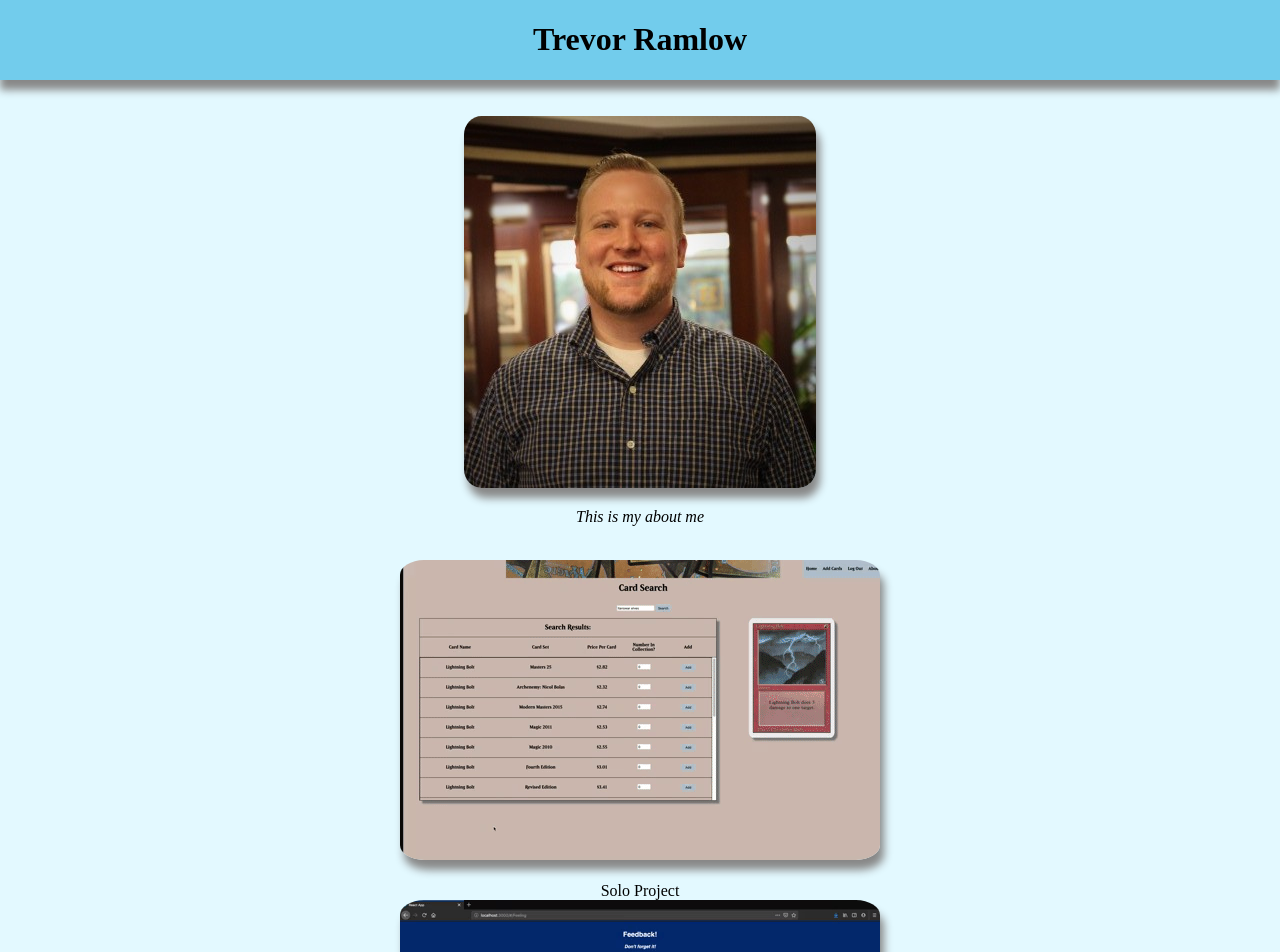
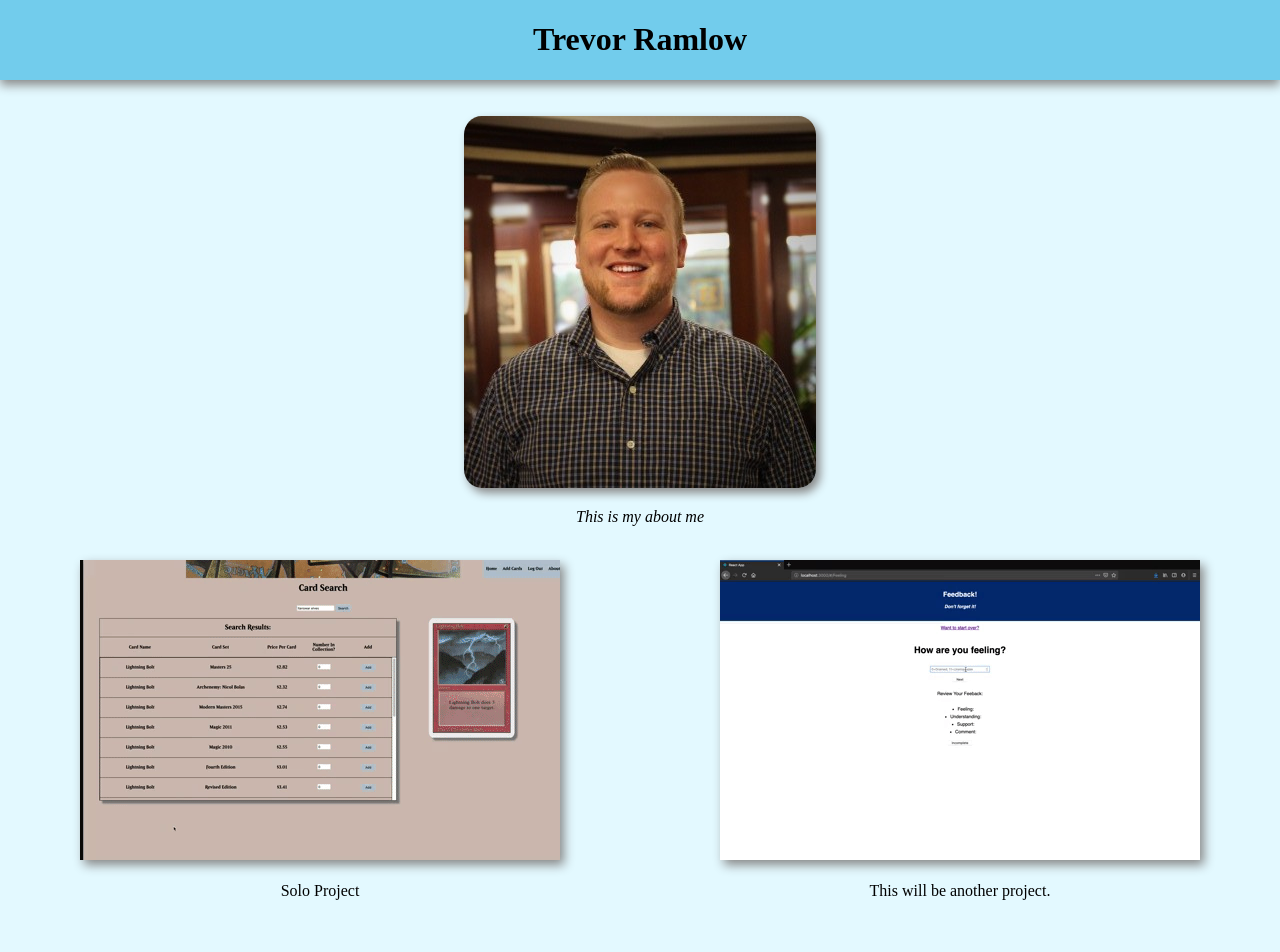
Before and after one commit to trevaftw/website, a React (Create React App) app: page /#/ in a window 1280 px wide. Shown: the top 952 px of the page. After the commit the page ends 900 px from the top, so only its background shows below. Built offline with nearby package versions, Linux system fonts and the light colour scheme.

Commit message:
fix layout for the project gifs

```diff
--- a/src/Components/App/App.css
+++ b/src/Components/App/App.css
@@ -14,7 +14,15 @@ html, body {
     transition: opacity .5s ease-in;
 }
 
-img {
+.profile-picture {
     border-radius: 5%;
-    box-shadow: 4px 10px 8px #888888;
 }
+
+img{
+    box-shadow: 4px 5px 10px #888888;
+}
+
+.projects {
+    display: flex;
+    justify-content: space-around;
+}
--- a/src/Components/Home/Home.js
+++ b/src/Components/Home/Home.js
@@ -8,7 +8,7 @@ class Home extends Component {
     return (
       <>
         <center>
-      <img src={Trevor} /><br />
+          <img src={Trevor} className="profile-picture"/><br />
           <p><i>
             This is my about me
         </i></p><br />
@@ -17,7 +17,7 @@ class Home extends Component {
               <img src={soloGif} /><br /><br />
               <label>Solo Project</label>
             </div>
-          <div>
+            <div className="feedback-project">
               <img src={feedbackGif} /><br /><br />
               <label>This will be another project.</label>
             </div>
--- a/src/Components/Nav/Nav.css
+++ b/src/Components/Nav/Nav.css
@@ -3,5 +3,5 @@ header {
     overflow: auto;
     /* border-bottom-style: inherit; */
     /* background: radial-gradient(#aed9e8, #eaf5f9); */
-    box-shadow: 0px 10px 8px #888888;
+    box-shadow: 0px 5px 10px #888888;
 }
```
Lines whose indentation alone changed are shown as unchanged.
